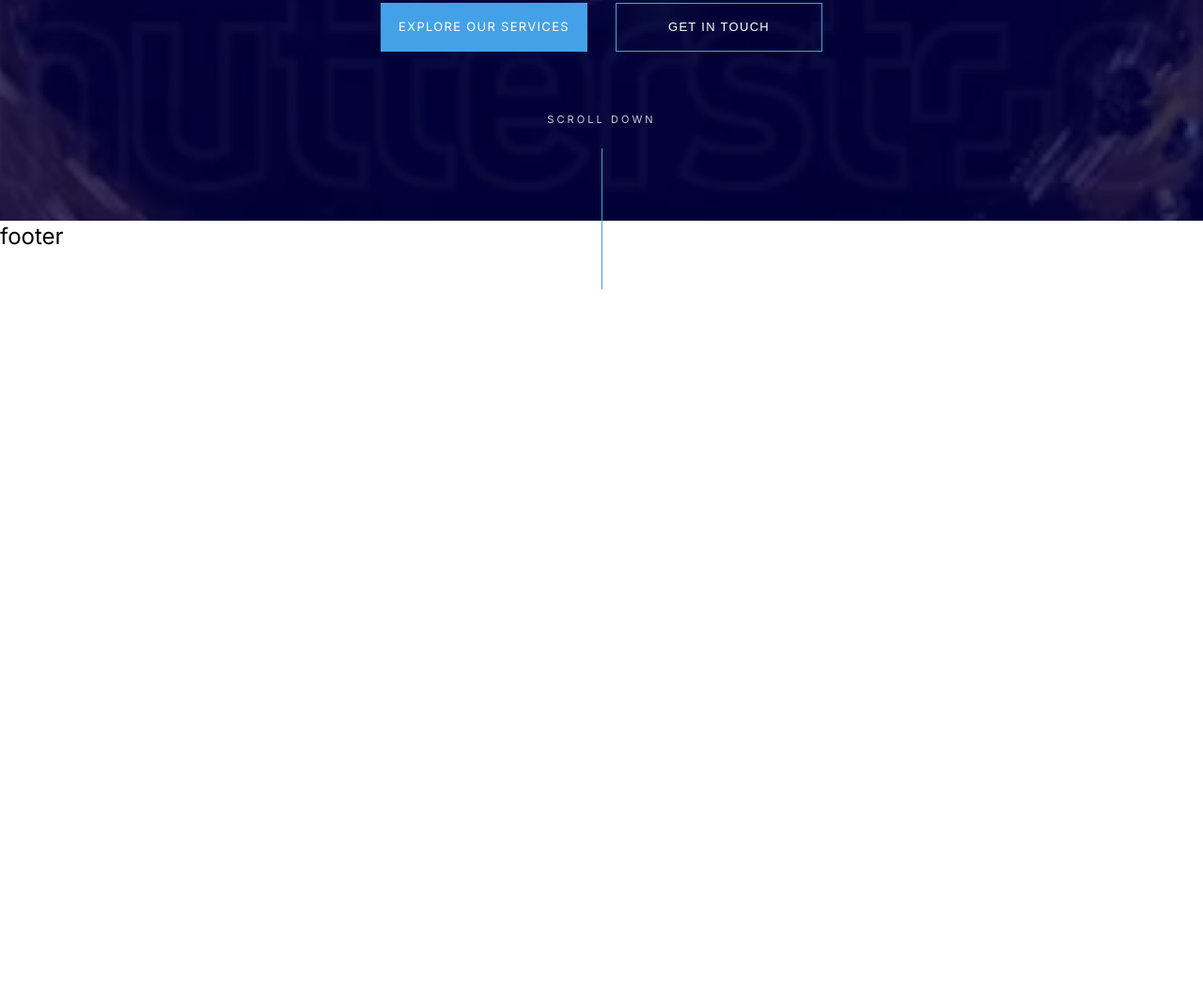
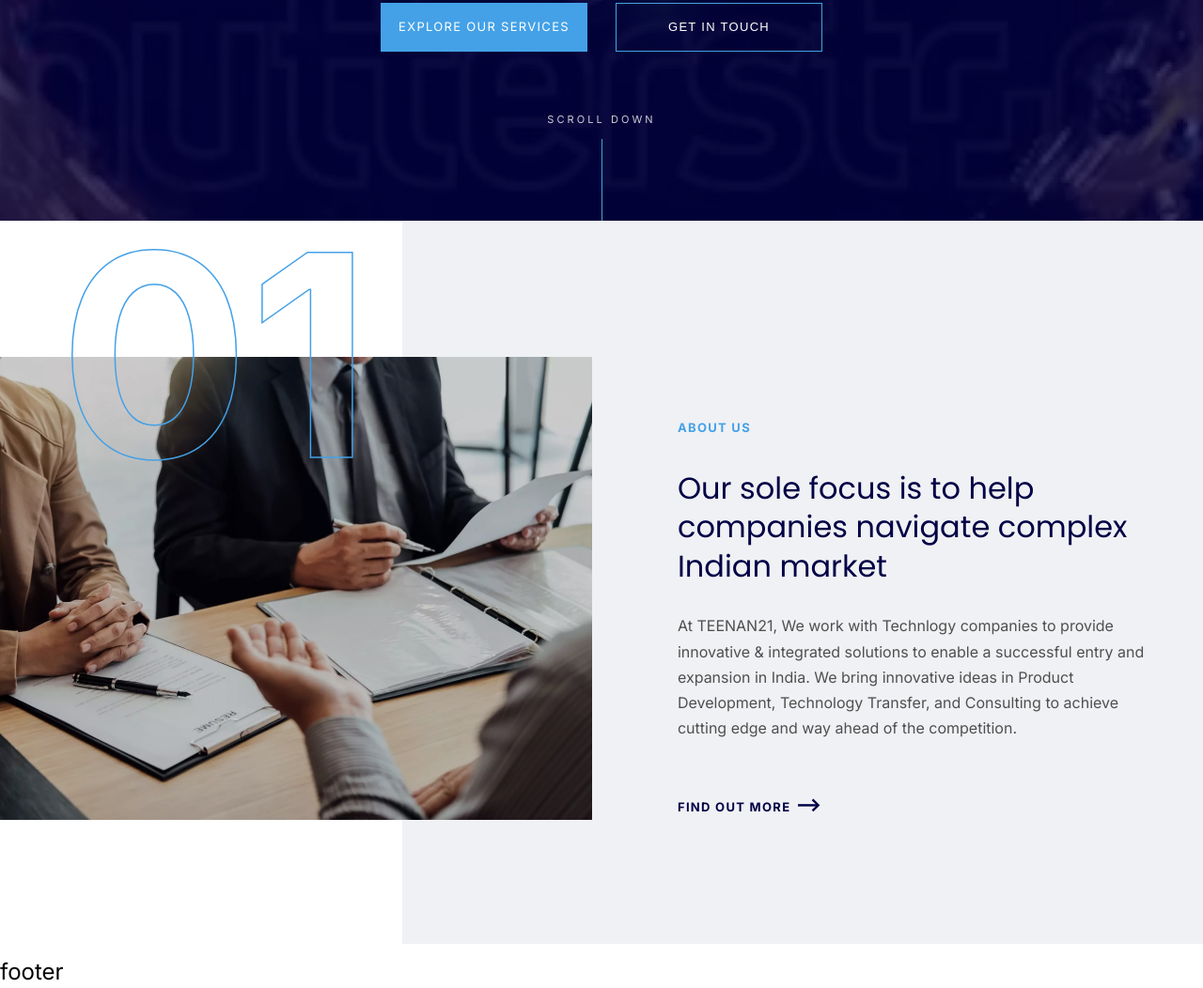
Before and after one commit to aMadAlien/teetan21, a plain HTML site: page index.html in a window 1280 px wide. Shown: the part 565-1617 px from the top of the page at 94% size. Before the commit the page ends 873 px from the top, so only its background shows below. Drawn offline with Linux system fonts and the light colour scheme.

Commit message:
create about-us section

```diff
--- a/index.html
+++ b/index.html
@@ -39,6 +39,23 @@
 
                 <span class="welcome__scroll">scroll down</span>
             </section>
+
+            <section class="about-us">
+                <div class="about-us__main-cover">
+                    <div class="about-us__main">
+                        <div class="about-us__img-block">
+                            <img src="/images/content/about-us.jpg" alt="about us image">
+                        </div>
+                        <div class="about-us__info-block">
+                            <span class="nav-menu-item">about us</span>
+                            <h2 class="about-us__title section-title section-title_dark">Our sole focus is to help companies navigate complex Indian market</h2>
+                            <p class="about-us__description">At TEENAN21, We work with Technlogy companies to provide innovative & integrated solutions to enable a successful entry and expansion in India. We bring innovative ideas in Product Development, Technology Transfer, and Consulting to achieve cutting edge and way ahead of the competition.</p>
+                            <a href="/" class="btn_borderless btn_borderless_dark">find out more</a>
+                        </div>
+                    </div>
+                </div>
+                <div class="about-us__statistic"></div>
+            </section>
         </main>
         <footer>
             footer
--- a/styles/components/buttons.scss
+++ b/styles/components/buttons.scss
@@ -28,4 +28,32 @@
     font-weight: 500;
     letter-spacing: 1.3px;
     text-transform: uppercase;
+    cursor: pointer;
 }
+
+.btn_borderless {
+    font-size: 13px;
+    font-weight: 700;
+    line-height: 170%;
+    letter-spacing: 1.3px;
+    text-transform: uppercase;
+    cursor: pointer;
+
+    &::after {
+        content: '\27F6';
+        font-size: 20px;
+        margin-left: 5px;
+    }
+
+    &:hover {
+        color: $light-blue;
+    }
+
+    &_dark {
+        color: $midnight-blue-color;
+    }
+
+    &_light {
+        color: $btn-white;
+    }
+}
--- /dev/null
+++ b/styles/components/polygraphy.scss
@@ -0,0 +1,22 @@
+.section-title {
+    font-family: Poppins;
+    font-size: 32px;
+    line-height: 130%;
+
+    &_dark {
+        color: $midnight-blue-color;
+    }
+
+    &_light {
+        color: $title-light;
+    }
+}
+
+.nav-menu-item {
+    color: $light-blue;
+    font-size: 13px;
+    font-weight: 700;
+    line-height: 170%;
+    letter-spacing: 1.3px;
+    text-transform: uppercase;
+}
--- a/styles/index.scss
+++ b/styles/index.scss
@@ -11,6 +11,7 @@
 // components
 @import 'header.scss';
 @import 'components/buttons.scss';
+@import 'components/polygraphy.scss';
 
 // pages
 @import 'pages/about-us.scss';
--- a/styles/pages/about-us.scss
+++ b/styles/pages/about-us.scss
@@ -1,6 +1,9 @@
 $title-max-size: 45;
 $title-min-size: 27;
 
+// ===============================
+// WELCOME
+// ===============================
 .welcome {
     display: flex;
     flex-direction: column;
@@ -42,7 +45,6 @@ $title-min-size: 27;
         font-weight: 400;
         letter-spacing: 3.08px;
         text-transform: uppercase;
-        padding-top: 100px;
         position: absolute;
         bottom: 90px;
 
@@ -85,3 +87,82 @@ $title-min-size: 27;
         }
     }
 }
+
+
+// ===============================
+// ABOUT US
+// ===============================
+.about-us {
+    &__main-cover {
+        padding: 145px 0;
+        position: relative;
+
+        // gray background
+        &::before {
+            content: '';
+            display: block;
+            width: calcSize(600, 930);
+            height: 770px;
+            position: absolute;
+            top: 0;
+            right: 0;
+            background-color: $background-gray-light;
+            z-index: 1;
+        }
+    }
+
+    &__main {
+        display: flex;
+        gap: calcSize(30, 110);
+    }
+
+    // IMAGE BLOCK
+    &__img-block {
+        flex: 0 1 630px;
+        min-width: 350px;
+        position: relative;
+        z-index: 5;
+
+        // section number
+        &::after {
+            content: '01';
+            font-size: 300px;
+            font-weight: 900;
+            line-height: 130%;
+            -webkit-text-stroke: 1.5px #44A1E7;
+            color: transparent;
+
+            position: absolute;
+            top: -40%;
+            left: 10%;
+        }
+
+        img {
+            width: 100%;
+            height: 100%;
+            object-fit: cover;
+            position: absolute;
+            top: 0;
+            left: 0;
+        }
+    }
+
+    // INFO BLOCK
+    &__info-block {
+        z-index: 5;
+
+        max-width: 530px;
+        padding: 55px 10px 0 0;
+    }
+
+    &__title {
+        margin: 30px 0;
+    }
+
+    &__description {
+        color: $gray;
+        font-size: 16px;
+        line-height: 170%;
+        margin-bottom: 50px;
+    }
+}
--- a/styles/variables.scss
+++ b/styles/variables.scss
@@ -8,9 +8,17 @@ $midnight-blue-color: #000046;
 $pale-tinted-color: #F0F1F44D;
 $light-blue: #44A1E7;
 $dark-blue: #3681b9;
+$gray: #4F4F4F;
+
 
 // ICONS
 $phone-icon: '\2706';
 
 // BUTTTON
 $btn-white: #fff;
+
+// TITLE
+$title-light: #fff;
+
+// BACKGROUND
+$background-gray-light: #F0F1F4;
```
Also changed, not shown: images/content/about-us.jpg (added), styles/css/index.css.
